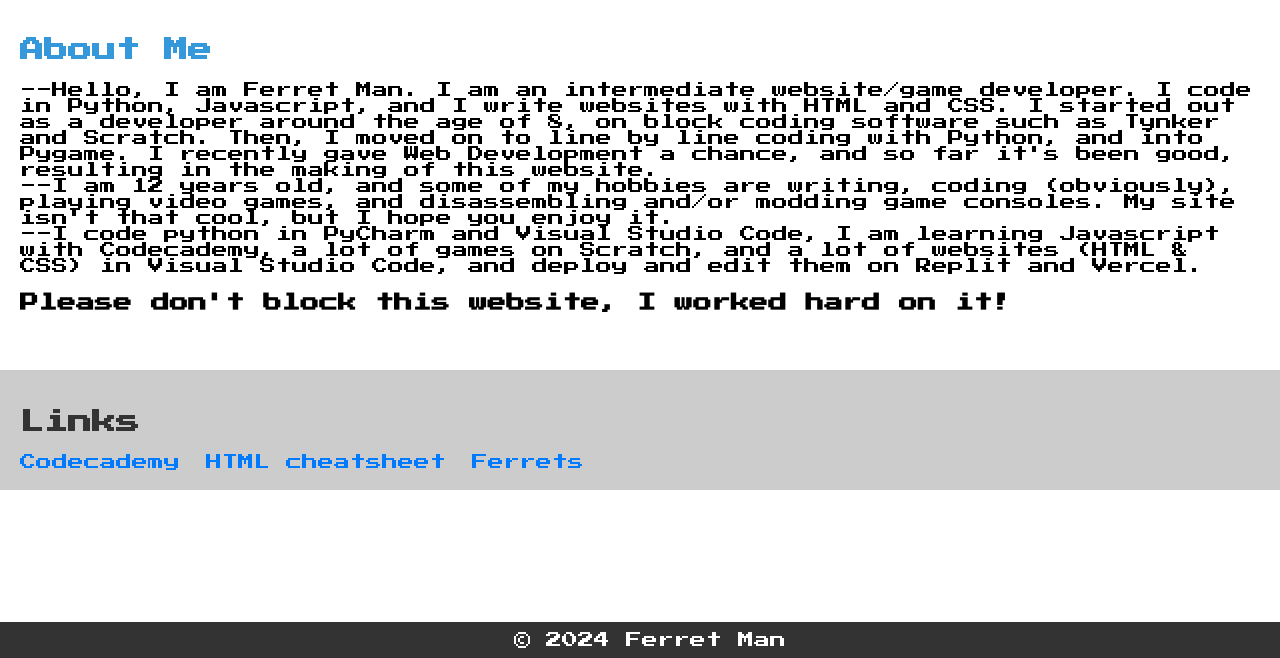
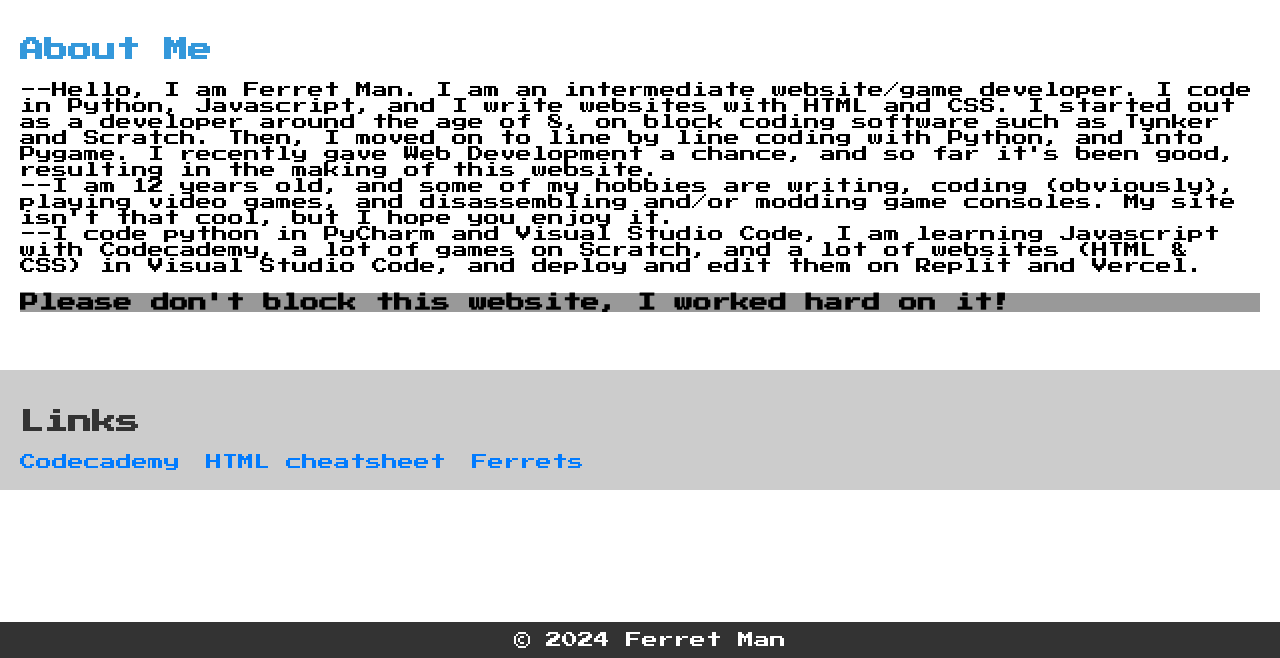
Before and after one commit to kyle22112/ferret-man, a plain HTML site: page index.html in a window 1280 px wide. Shown: the part 142-800 px from the top of the page. Drawn offline with Linux system fonts and the light colour scheme.

Commit message:
Update main.css

```diff
--- a/main.css
+++ b/main.css
@@ -55,6 +55,10 @@ footer {
     width: 100%;
 }
 
+h3 {
+    background-color: #999999;
+}
+
 .links-section {
     margin-top: 20px;
     padding: 20px;
```
